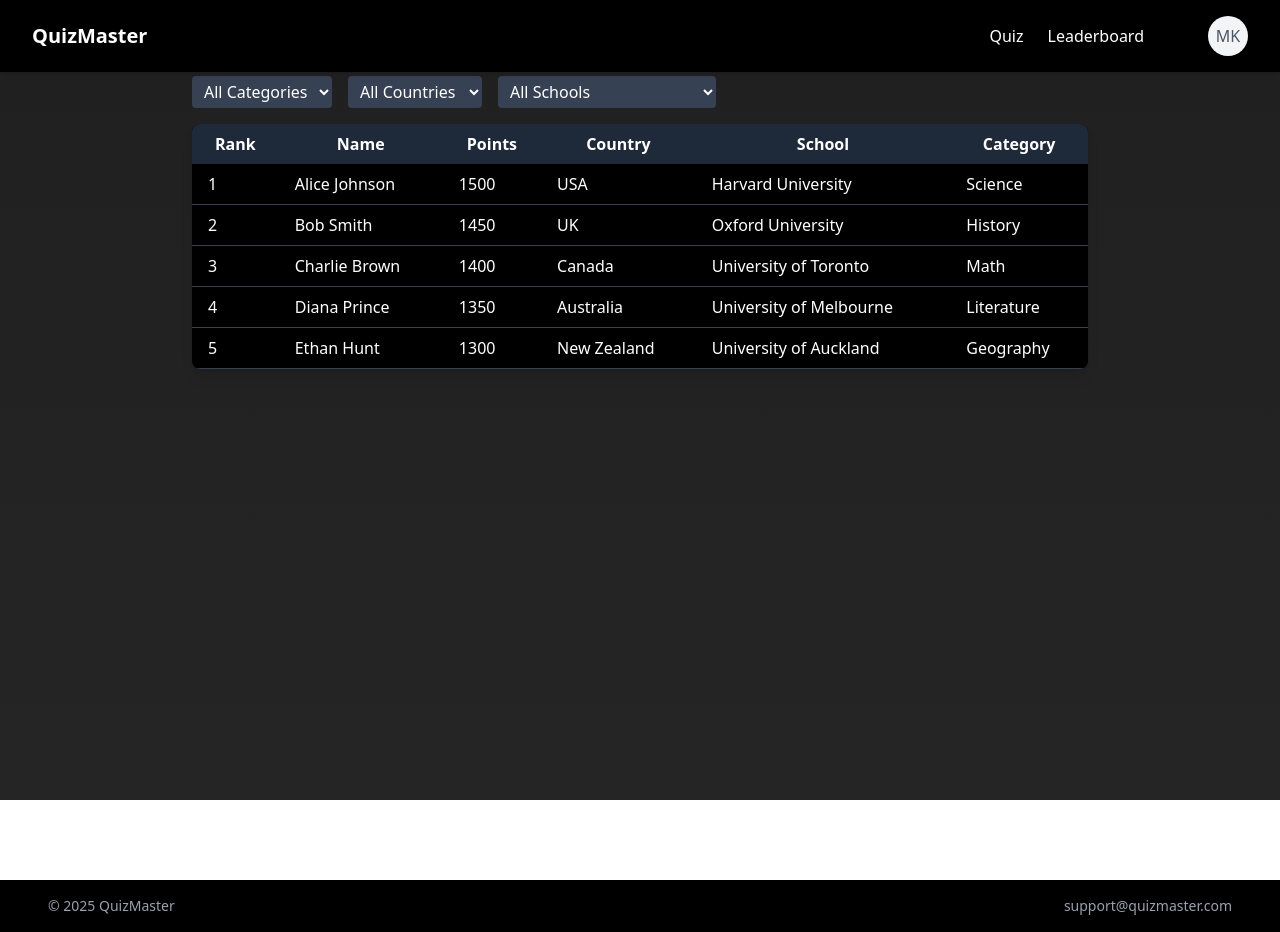
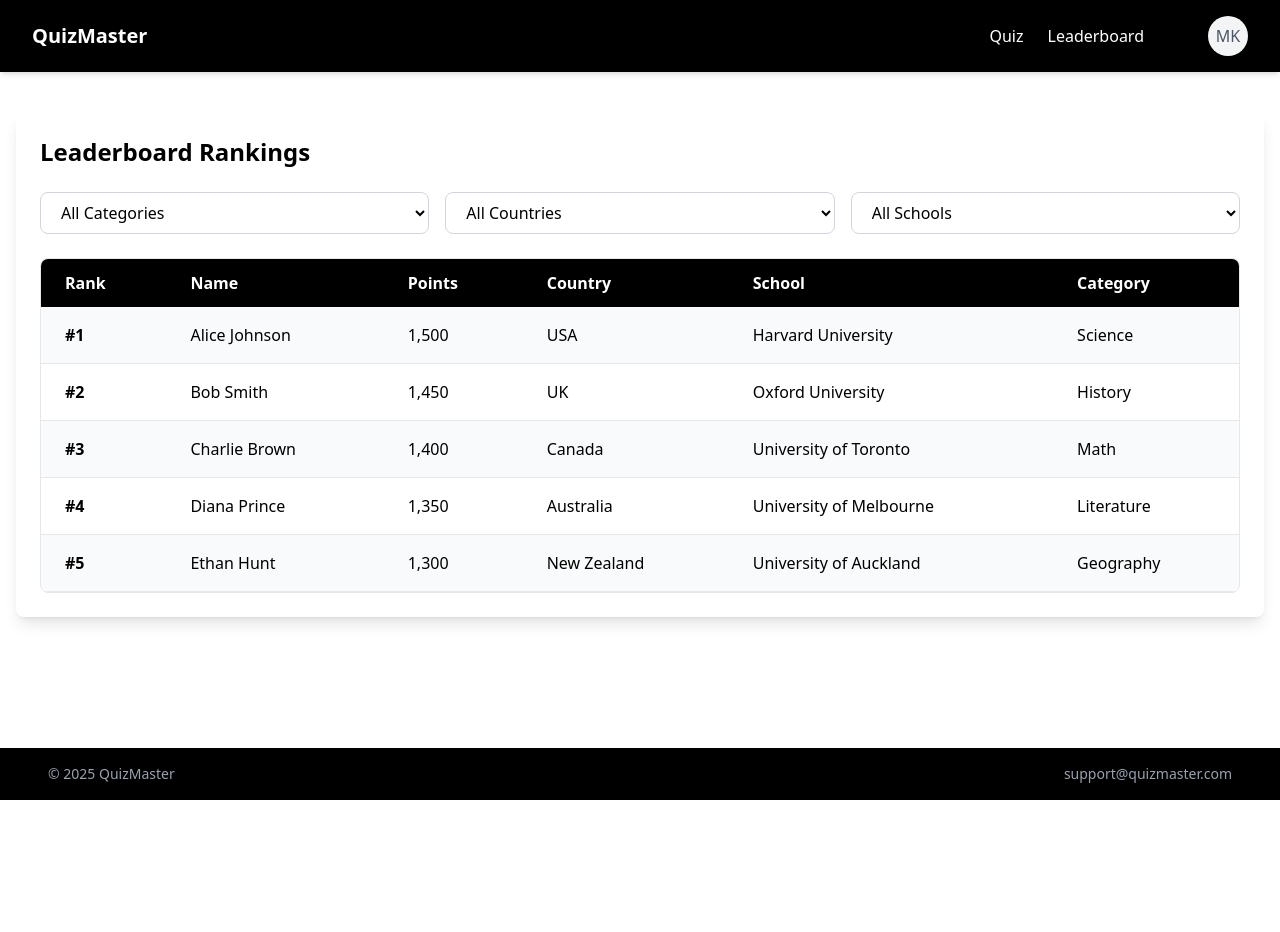
Before and after one commit to moraish/quiz-app, a React (Vite) app in the folder frontend/: page /leaderboard in a window 1280 px wide. After the commit the page ends 800 px from the top, so only its background shows below. Built offline with nearby package versions, Linux system fonts and the light colour scheme.

Commit message:
updated leaderboard page to match theme

```diff
--- a/frontend/src/pages/Leaderboard.tsx
+++ b/frontend/src/pages/Leaderboard.tsx
@@ -1,4 +1,5 @@
 import { useState } from "react"
+import { Trophy } from "lucide-react"
 
 interface User {
     rank: number
@@ -12,31 +13,14 @@ interface User {
 const users: User[] = [
     { rank: 1, name: "Alice Johnson", points: 1500, country: "USA", school: "Harvard University", category: "Science" },
     { rank: 2, name: "Bob Smith", points: 1450, country: "UK", school: "Oxford University", category: "History" },
-    {
-        rank: 3,
-        name: "Charlie Brown",
-        points: 1400,
-        country: "Canada",
-        school: "University of Toronto",
-        category: "Math",
-    },
-    {
-        rank: 4,
-        name: "Diana Prince",
-        points: 1350,
-        country: "Australia",
-        school: "University of Melbourne",
-        category: "Literature",
-    },
-    {
-        rank: 5,
-        name: "Ethan Hunt",
-        points: 1300,
-        country: "New Zealand",
-        school: "University of Auckland",
-        category: "Geography",
-    },
+    { rank: 3, name: "Charlie Brown", points: 1400, country: "Canada", school: "University of Toronto", category: "Math" },
+    { rank: 4, name: "Diana Prince", points: 1350, country: "Australia", school: "University of Melbourne", category: "Literature" },
+    { rank: 5, name: "Ethan Hunt", points: 1300, country: "New Zealand", school: "University of Auckland", category: "Geography" },
 ]
+
+const categories = ["Science", "History", "Math", "Literature", "Geography"]
+const countries = ["USA", "UK", "Canada", "Australia", "New Zealand"]
+const schools = ["Harvard University", "Oxford University", "University of Toronto", "University of Melbourne", "University of Auckland"]
 
 export default function LeaderboardPage() {
     const [filter, setFilter] = useState({ category: "", country: "", school: "" })
@@ -45,73 +29,85 @@ export default function LeaderboardPage() {
         (user) =>
             (filter.category === "" || user.category === filter.category) &&
             (filter.country === "" || user.country === filter.country) &&
-            (filter.school === "" || user.school === filter.school),
+            (filter.school === "" || user.school === filter.school)
     )
 
     return (
-        <div className="min-h-screen flex flex-col bg-gradient-to-b from-[#202020] to-[#252525]">
-            <main className="flex-grow flex justify-center p-4">
-                <div className="w-full max-w-4xl">
-                    <h1 className="text-3xl font-bold text-white mb-6">Leaderboard</h1>
-                    <div className="mb-4 flex space-x-4">
+        <div className="bg-white mt-20">
+            <main className="max-w-7xl mx-auto px-4 py-8">
+                <div className="bg-white rounded-lg shadow-lg p-6">
+                    <h2 className="text-2xl font-bold text-black mb-6">Leaderboard Rankings</h2>
+
+                    <div className="grid grid-cols-1 md:grid-cols-3 gap-4 mb-6">
                         <select
                             value={filter.category}
                             onChange={(e) => setFilter({ ...filter, category: e.target.value })}
-                            className="bg-gray-700 text-white rounded px-2 py-1"
+                            className="w-full px-4 py-2 rounded-lg border border-gray-300 focus:outline-none focus:ring-2 focus:ring-black focus:border-transparent"
                         >
                             <option value="">All Categories</option>
-                            <option value="Science">Science</option>
-                            <option value="History">History</option>
-                            <option value="Math">Math</option>
-                            <option value="Literature">Literature</option>
-                            <option value="Geography">Geography</option>
+                            {categories.map((category) => (
+                                <option key={category} value={category}>
+                                    {category}
+                                </option>
+                            ))}
                         </select>
+
                         <select
                             value={filter.country}
                             onChange={(e) => setFilter({ ...filter, country: e.target.value })}
-                            className="bg-gray-700 text-white rounded px-2 py-1"
+                            className="w-full px-4 py-2 rounded-lg border border-gray-300 focus:outline-none focus:ring-2 focus:ring-black focus:border-transparent"
                         >
                             <option value="">All Countries</option>
-                            <option value="USA">USA</option>
-                            <option value="UK">UK</option>
-                            <option value="Canada">Canada</option>
-                            <option value="Australia">Australia</option>
-                            <option value="New Zealand">New Zealand</option>
+                            {countries.map((country) => (
+                                <option key={country} value={country}>
+                                    {country}
+                                </option>
+                            ))}
                         </select>
+
                         <select
                             value={filter.school}
                             onChange={(e) => setFilter({ ...filter, school: e.target.value })}
-                            className="bg-gray-700 text-white rounded px-2 py-1"
+                            className="w-full px-4 py-2 rounded-lg border border-gray-300 focus:outline-none focus:ring-2 focus:ring-black focus:border-transparent"
                         >
                             <option value="">All Schools</option>
-                            <option value="Harvard University">Harvard University</option>
-                            <option value="Oxford University">Oxford University</option>
-                            <option value="University of Toronto">University of Toronto</option>
-                            <option value="University of Melbourne">University of Melbourne</option>
-                            <option value="University of Auckland">University of Auckland</option>
+                            {schools.map((school) => (
+                                <option key={school} value={school}>
+                                    {school}
+                                </option>
+                            ))}
                         </select>
                     </div>
-                    <div className="bg-black rounded-lg shadow-lg overflow-hidden">
+
+                    <div className="overflow-x-auto rounded-lg border border-gray-200">
                         <table className="w-full">
                             <thead>
-                                <tr className="bg-gray-800 text-white">
-                                    <th className="px-4 py-2">Rank</th>
-                                    <th className="px-4 py-2">Name</th>
-                                    <th className="px-4 py-2">Points</th>
-                                    <th className="px-4 py-2">Country</th>
-                                    <th className="px-4 py-2">School</th>
-                                    <th className="px-4 py-2">Category</th>
+                                <tr className="bg-black text-white">
+                                    <th className="px-6 py-3 text-left font-semibold">Rank</th>
+                                    <th className="px-6 py-3 text-left font-semibold">Name</th>
+                                    <th className="px-6 py-3 text-left font-semibold">Points</th>
+                                    <th className="px-6 py-3 text-left font-semibold">Country</th>
+                                    <th className="px-6 py-3 text-left font-semibold">School</th>
+                                    <th className="px-6 py-3 text-left font-semibold">Category</th>
                                 </tr>
                             </thead>
                             <tbody>
-                                {filteredUsers.map((user) => (
-                                    <tr key={user.rank} className="border-b border-gray-700 text-white">
-                                        <td className="px-4 py-2">{user.rank}</td>
-                                        <td className="px-4 py-2">{user.name}</td>
-                                        <td className="px-4 py-2">{user.points}</td>
-                                        <td className="px-4 py-2">{user.country}</td>
-                                        <td className="px-4 py-2">{user.school}</td>
-                                        <td className="px-4 py-2">{user.category}</td>
+                                {filteredUsers.map((user, index) => (
+                                    <tr
+                                        key={user.rank}
+                                        className={`border-b border-gray-200 ${index % 2 === 0 ? 'bg-gray-50' : 'bg-white'
+                                            }`}
+                                    >
+                                        <td className="px-6 py-4">
+                                            <span className="font-semibold">
+                                                #{user.rank}
+                                            </span>
+                                        </td>
+                                        <td className="px-6 py-4 font-medium">{user.name}</td>
+                                        <td className="px-6 py-4">{user.points.toLocaleString()}</td>
+                                        <td className="px-6 py-4">{user.country}</td>
+                                        <td className="px-6 py-4">{user.school}</td>
+                                        <td className="px-6 py-4">{user.category}</td>
                                     </tr>
                                 ))}
                             </tbody>
--- a/frontend/src/pages/Profile.tsx
+++ b/frontend/src/pages/Profile.tsx
@@ -115,40 +115,41 @@ export default function Profile() {
     );
 
     return (
-        <div className="min-h-screen bg-gray-50 py-8 px-4">
+        <div className="bg-gray-50 py-8 px-4 mt-20">
             <div className="max-w-4xl mx-auto">
-                <div className="bg-white rounded-lg shadow-sm">
-                    <div className="px-6 py-4 border-b">
-                        <h1 className="text-xl font-semibold text-gray-900">Profile</h1>
+                <div className="bg-white rounded-lg shadow-md">
+                    {/* Header */}
+                    <div className="px-6 py-4 bg-black text-white rounded-t-lg">
+                        <h1 className="text-xl font-semibold">Profile</h1>
                     </div>
 
                     <div className="p-6">
                         <div className="flex flex-col md:flex-row gap-8">
                             {/* Left Column - Avatar and Bio */}
                             <div className="md:w-1/3 flex flex-col items-center space-y-6">
-                                <div className="w-20 h-20 rounded-full bg-blue-100 flex items-center justify-center text-blue-600 text-xl font-semibold">
+                                <div className="w-24 h-24 rounded-full bg-gray-100 flex items-center justify-center text-gray-900 text-2xl font-semibold border-2 border-black">
                                     {profile.first_name[0]}
                                     {profile.last_name[0]}
                                 </div>
                                 <div className="text-center w-full">
-                                    <h2 className="text-base font-medium text-gray-900">
+                                    <h2 className="text-lg font-semibold text-gray-900">
                                         {profile.first_name} {profile.last_name}
                                     </h2>
-                                    <p className="text-sm text-gray-500">{profile.username}</p>
+                                    <p className="text-sm text-gray-600">{profile.username}</p>
                                 </div>
-                                {/* <div className="border-b h-1 w-full "></div> */}
-                                <div className="mt-6 w-full">
+                                <div className="w-full h-px bg-gray-200" />
+                                <div className="w-full">
                                     {renderField('bio')}
                                 </div>
                             </div>
 
                             {/* Right Column - Profile Fields */}
                             <div className="md:w-2/3">
-                                <div className="grid grid-cols-1 sm:grid-cols-2 gap-4">
+                                <div className="grid grid-cols-1 sm:grid-cols-2 gap-6">
                                     {(Object.keys(profile) as Array<keyof ProfileField>)
                                         .filter(field => field !== 'bio')
                                         .map((field) => (
-                                            <div key={field}>
+                                            <div key={field} className="bg-gray-50 p-4 rounded-lg">
                                                 {renderField(field)}
                                             </div>
                                         ))}
@@ -156,11 +157,12 @@ export default function Profile() {
                             </div>
                         </div>
 
-                        {/* Update Button Section - Always visible */}
-                        <div className="mt-6 flex justify-end space-x-3 border-t pt-4">
+                        {/* Update Button Section */}
+                        <div className="mt-8 flex justify-end space-x-4 border-t border-gray-200 pt-6">
                             <button
                                 onClick={handleCancel}
-                                className={`px-4 py-2 text-sm text-gray-700 hover:text-gray-900 transition-colors duration-150
+                                className={`px-6 py-2 text-sm font-medium text-gray-700 hover:text-gray-900
+                                    transition-colors duration-300 border border-gray-300 rounded-lg
                                     ${!hasChanges && 'opacity-50 cursor-not-allowed'}`}
                                 disabled={!hasChanges}
                             >
@@ -168,7 +170,8 @@ export default function Profile() {
                             </button>
                             <button
                                 onClick={handleUpdate}
-                                className={`px-4 py-2 bg-blue-600 text-white text-sm rounded-md hover:bg-blue-700 transition-colors duration-150
+                                className={`px-6 py-2 bg-black text-white text-sm font-medium rounded-lg
+                                    hover:bg-gray-800 transition-colors duration-300
                                     ${!hasChanges && 'opacity-50 cursor-not-allowed'}`}
                                 disabled={!hasChanges}
                             >
--- a/frontend/src/pages/Quiz.tsx
+++ b/frontend/src/pages/Quiz.tsx
@@ -8,7 +8,7 @@ export default function Quiz() {
     ]);
 
     return (
-        <div>
+        <div className="mt-15">
             <QuestionCard question_number={1} total_questions={20} quizStatus={quizStatus} setQuizStatus={setQuizStatus} question_text={"What is Marcus famous for?"} option_a={"We Suffer more in imagination than in reality.y."} option_b={"With great power comes great responsibility."} option_c={"Everybody whats to know what I'd do, if I didn't win. Guess we'll never know!"} option_d={"Siuuu!!!"} />
 
         </div>
```
